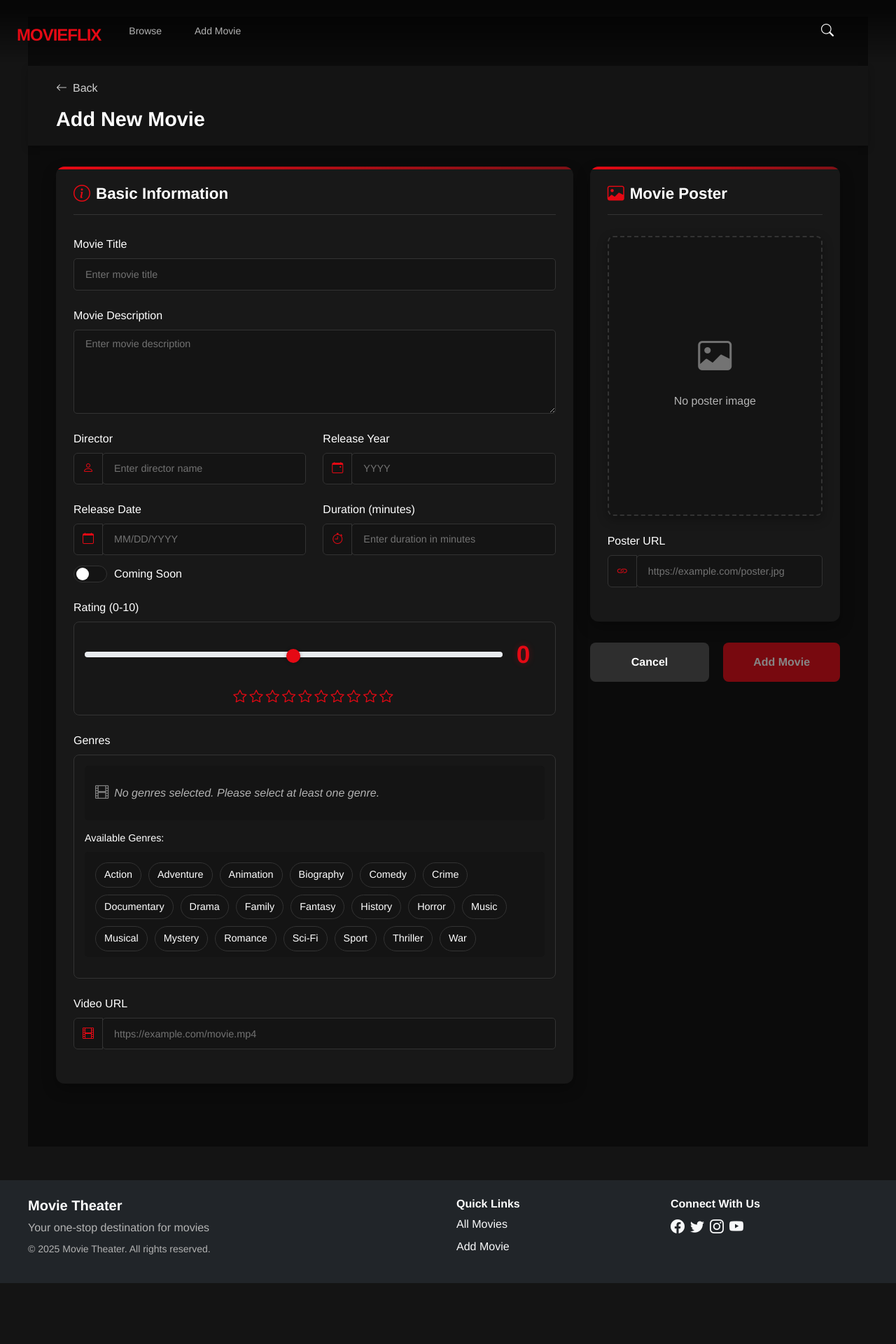
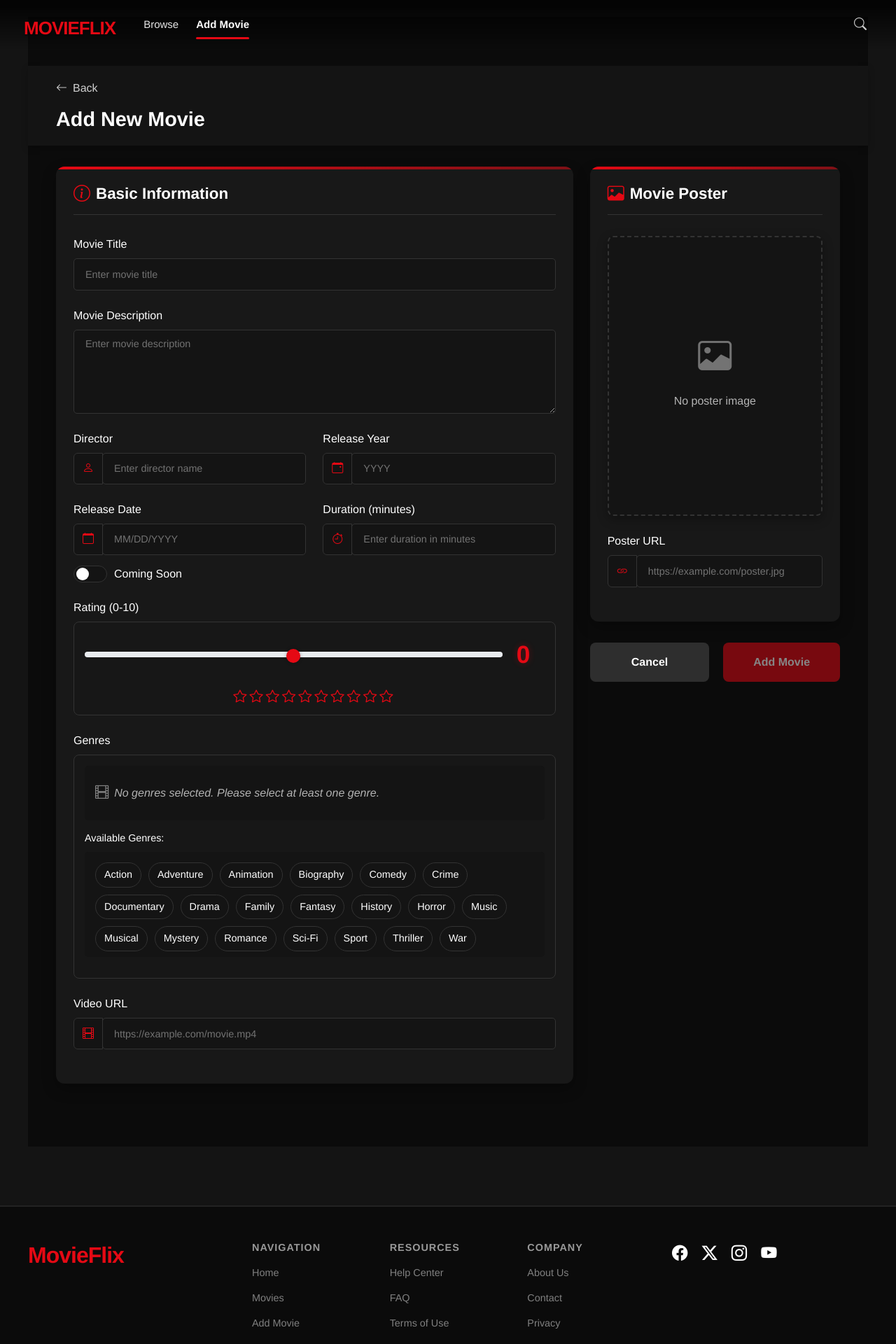
Before and after one commit to ruxeyy04/movie-platform-management, an Angular app in the folder frontend/: page /movies/new in a window 1280 px wide. Shown: the top 1920 px of the page at 70% size. Before the commit the page ends 1833 px from the top, so only its background shows below. Built offline with nearby package versions, Linux system fonts and the light colour scheme.

Commit message:
Updated layout on header and footer

```diff
--- a/frontend/src/app/shared/footer/footer.component.css
+++ b/frontend/src/app/shared/footer/footer.component.css
@@ -20,3 +20,129 @@ footer li {
 footer a:hover {
   text-decoration: underline !important;
 }
+
+.netflix-footer {
+  background-color: var(--bg-darker);
+  color: var(--text-muted);
+  padding: 50px 0 30px;
+  margin-top: 60px;
+  border-top: 2px solid #222;
+}
+
+.footer-content {
+  display: grid;
+  grid-template-columns: 1fr;
+  gap: 40px;
+  margin-bottom: 40px;
+}
+
+@media (min-width: 768px) {
+  .footer-content {
+    grid-template-columns: 1fr 2fr 1fr;
+    align-items: flex-start;
+  }
+}
+
+.footer-logo h2 {
+  font-size: 2rem;
+  font-weight: bold;
+  margin: 0;
+  color: var(--primary-color);
+  letter-spacing: -1px;
+}
+
+.footer-links {
+  display: grid;
+  grid-template-columns: repeat(auto-fit, minmax(150px, 1fr));
+  gap: 30px;
+}
+
+.footer-links-column h5 {
+  color: #999;
+  font-size: 0.9rem;
+  font-weight: 600;
+  margin-bottom: 15px;
+  text-transform: uppercase;
+  letter-spacing: 1px;
+}
+
+.footer-links-column ul {
+  list-style-type: none;
+  padding: 0;
+  margin: 0;
+}
+
+.footer-links-column li {
+  margin-bottom: 12px;
+}
+
+.footer-links-column a {
+  color: #808080;
+  text-decoration: none;
+  font-size: 0.9rem;
+  transition: color 0.2s;
+}
+
+.footer-links-column a:hover {
+  color: var(--text-light);
+  text-decoration: underline;
+}
+
+.social-links {
+  display: flex;
+  gap: 20px;
+}
+
+.social-links a {
+  color: var(--text-light);
+  font-size: 1.4rem;
+  transition: transform 0.2s, color 0.2s;
+}
+
+.social-links a:hover {
+  color: var(--primary-color);
+  transform: translateY(-3px);
+}
+
+.footer-bottom {
+  display: flex;
+  flex-direction: column;
+  gap: 20px;
+  padding-top: 30px;
+  border-top: 1px solid #333;
+}
+
+@media (min-width: 768px) {
+  .footer-bottom {
+    flex-direction: row;
+    justify-content: space-between;
+    align-items: center;
+  }
+}
+
+.copyright {
+  font-size: 0.85rem;
+}
+
+.language-selector {
+  display: inline-flex;
+  align-items: center;
+  padding: 8px 12px;
+  border: 1px solid #666;
+  border-radius: 3px;
+  cursor: pointer;
+  transition: background-color 0.2s;
+}
+
+.language-selector:hover {
+  background-color: rgba(255, 255, 255, 0.05);
+}
+
+.language-selector i:first-child {
+  margin-right: 8px;
+}
+
+.language-selector i:last-child {
+  margin-left: 8px;
+  font-size: 0.7rem;
+}
--- a/frontend/src/app/shared/footer/footer.component.html
+++ b/frontend/src/app/shared/footer/footer.component.html
@@ -1,25 +1,53 @@
-<footer class="bg-dark text-white py-4 mt-4">
+<footer class="netflix-footer">
     <div class="container">
-        <div class="row">
-            <div class="col-md-6 mb-3 mb-md-0">
-                <h5>Movie Theater</h5>
-                <p class="text-muted mb-2">Your one-stop destination for movies</p>
-                <p class="small text-muted mb-0">&copy; {{ currentYear }} Movie Theater. All rights reserved.</p>
+        <div class="footer-content">
+            <div class="footer-logo">
+                <h2>MovieFlix</h2>
             </div>
-            <div class="col-md-3 mb-3 mb-md-0">
-                <h6>Quick Links</h6>
-                <ul class="list-unstyled">
-                    <li><a routerLink="/movies" class="text-decoration-none text-light">All Movies</a></li>
-                    <li><a routerLink="/movies/new" class="text-decoration-none text-light">Add Movie</a></li>
-                </ul>
+            <div class="footer-links">
+                <div class="footer-links-column">
+                    <h5>Navigation</h5>
+                    <ul>
+                        <li><a routerLink="/movies">Home</a></li>
+                        <li><a routerLink="/movies">Movies</a></li>
+                        <li><a routerLink="/movies/new">Add Movie</a></li>
+                    </ul>
+                </div>
+                <div class="footer-links-column">
+                    <h5>Resources</h5>
+                    <ul>
+                        <li><a href="#">Help Center</a></li>
+                        <li><a href="#">FAQ</a></li>
+                        <li><a href="#">Terms of Use</a></li>
+                    </ul>
+                </div>
+                <div class="footer-links-column">
+                    <h5>Company</h5>
+                    <ul>
+                        <li><a href="#">About Us</a></li>
+                        <li><a href="#">Contact</a></li>
+                        <li><a href="#">Privacy</a></li>
+                    </ul>
+                </div>
             </div>
-            <div class="col-md-3">
-                <h6>Connect With Us</h6>
+            <div class="footer-social">
                 <div class="social-links">
-                    <a href="#" class="text-light me-2"><i class="bi bi-facebook"></i></a>
-                    <a href="#" class="text-light me-2"><i class="bi bi-twitter"></i></a>
-                    <a href="#" class="text-light me-2"><i class="bi bi-instagram"></i></a>
-                    <a href="#" class="text-light"><i class="bi bi-youtube"></i></a>
+                    <a href="#" aria-label="Facebook"><i class="bi bi-facebook"></i></a>
+                    <a href="#" aria-label="Twitter"><i class="bi bi-twitter-x"></i></a>
+                    <a href="#" aria-label="Instagram"><i class="bi bi-instagram"></i></a>
+                    <a href="#" aria-label="YouTube"><i class="bi bi-youtube"></i></a>
+                </div>
+            </div>
+        </div>
+        <div class="footer-bottom">
+            <div class="copyright">
+                &copy; {{ currentYear }} MovieFlix - Made by Ruxe - Netflix-Inspired Theme.
+            </div>
+            <div class="footer-language">
+                <div class="language-selector">
+                    <i class="bi bi-globe"></i>
+                    <span>English</span>
+                    <i class="bi bi-caret-down-fill"></i>
                 </div>
             </div>
         </div>
--- a/frontend/src/app/shared/header/header.component.css
+++ b/frontend/src/app/shared/header/header.component.css
@@ -1,40 +1,129 @@
 .netflix-header {
-  background-color: transparent;
+  background-color: rgba(0, 0, 0, 0);
   background-image: linear-gradient(
     to bottom,
-    rgba(0, 0, 0, 0.7) 10%,
-    transparent
+    rgba(0, 0, 0, 0.8) 10%,
+    rgba(0, 0, 0, 0)
   );
   position: fixed;
   top: 0;
   width: 100%;
-  z-index: 1000; /* Ensure this is higher than other components */
-  padding: 20px 0;
-  transition: background-color 0.3s ease;
+  z-index: 1000;
+  padding: 0;
+  transition: all 0.3s ease;
+  height: 70px;
+  display: flex;
+  align-items: center;
 }
 
-/* Make header more visible when scrolled */
+/* Make header solid when scrolled */
 .netflix-header.scrolled {
   background-color: var(--bg-darker);
+  box-shadow: 0 3px 10px rgba(0, 0, 0, 0.5);
+}
+
+.netflix-header-content {
+  display: flex;
+  justify-content: space-between;
+  align-items: center;
+  width: 100%;
+  padding: 0 10px;
+}
+
+.netflix-header-left {
+  display: flex;
+  align-items: center;
+}
+
+.netflix-header-right {
+  display: flex;
+  align-items: center;
+  gap: 20px;
+}
+
+.netflix-logo {
+  margin: 0;
+  padding: 0;
 }
 
 .netflix-logo-text {
   color: var(--primary-color);
-  font-size: 24px;
+  font-size: 26px;
   font-weight: 900;
   letter-spacing: -1px;
+  text-shadow: 0 2px 4px rgba(0, 0, 0, 0.5);
+  transition: all 0.2s ease;
+}
+
+.netflix-logo-text:hover {
+  transform: scale(1.05);
+  text-shadow: 0 4px 8px rgba(229, 9, 20, 0.3);
+}
+
+.main-nav {
+  margin-left: 40px;
+}
+
+.nav-list {
+  display: flex;
+  list-style: none;
+  margin: 0;
+  padding: 0;
+  gap: 25px;
+}
+
+.nav-item {
+  position: relative;
 }
 
 .nav-link {
-  color: var(--text-light);
-  font-size: 14px;
-  margin-right: 15px;
-  transition: color 0.2s;
+  color: #e5e5e5;
+  font-size: 15px;
+  text-decoration: none;
+  transition: color 0.2s, transform 0.2s;
+  font-weight: 500;
+  padding: 5px 0;
+  display: inline-block;
 }
 
-.nav-link:hover,
+.nav-link:hover {
+  color: var(--text-light);
+  transform: translateY(-1px);
+}
+
 .nav-link.active {
-  color: var(--text-muted);
+  color: #ffffff;
+  font-weight: 600;
+}
+
+.nav-link.active::after {
+  content: '';
+  position: absolute;
+  bottom: -5px;
+  left: 0;
+  width: 100%;
+  height: 3px;
+  background-color: var(--primary-color);
+  border-radius: 2px;
+  transform: scaleX(1);
+  transition: transform 0.3s ease;
+}
+
+.nav-link:not(.active)::after {
+  content: '';
+  position: absolute;
+  bottom: -5px;
+  left: 0;
+  width: 100%;
+  height: 3px;
+  background-color: var(--primary-color);
+  border-radius: 2px;
+  transform: scaleX(0);
+  transition: transform 0.3s ease;
+}
+
+.nav-link:hover::after {
+  transform: scaleX(0.6);
 }
 
 .search-container {
@@ -51,47 +140,72 @@
   border: none;
   color: var(--text-light);
   font-size: 18px;
-  padding: 5px;
+  padding: 8px;
   cursor: pointer;
+  transition: all 0.2s ease;
+  opacity: 0.8;
+}
+
+.search-toggle:hover {
+  opacity: 1;
+  transform: scale(1.1);
 }
 
 .search-input {
   background-color: rgba(0, 0, 0, 0.75);
-  border: 1px solid var(--text-muted);
+  border: 1px solid rgba(255, 255, 255, 0.2);
   color: var(--text-light);
   border-radius: 3px;
-  padding: 7px 32px 7px 10px;
+  padding: 8px 32px 8px 12px;
   font-size: 14px;
   width: 0;
   opacity: 0;
-  transition: width 0.3s, opacity 0.3s;
+  transition: all 0.3s ease;
+  position: absolute;
+  right: 25px;
 }
 
 .search-input.active {
   width: 250px;
   opacity: 1;
+  margin-right: 15px;
 }
+
+.search-input:focus {
+  outline: none;
+  border-color: var(--primary-color);
+  box-shadow: 0 0 0 2px rgba(229, 9, 20, 0.2);
+}
+
+
 
 .netflix-menu-button {
   background: transparent;
   border: none;
   color: var(--text-light);
   font-size: 24px;
-  padding: 0;
+  padding: 5px;
+  transition: all 0.2s;
 }
 
+.netflix-menu-button:hover {
+  transform: scale(1.1);
+}
+
+/* Mobile Menu Styling */
 .netflix-mobile-menu {
   position: fixed;
   top: 70px;
   left: 0;
   width: 100%;
-  background-color: var(--bg-darker);
-  padding: 20px;
+  background-color: rgba(0, 0, 0, 0.95);
+  padding: 25px;
   z-index: 999;
-  transform: translateY(-100%);
+  transform: translateY(-10px);
   opacity: 0;
-  transition: transform 0.3s, opacity 0.3s;
+  transition: all 0.3s ease;
   visibility: hidden;
+  box-shadow: 0 5px 15px rgba(0, 0, 0, 0.5);
 }
 
 .netflix-mobile-menu.active {
@@ -100,21 +214,81 @@
   visibility: visible;
 }
 
-.netflix-mobile-menu .nav-link {
+.mobile-nav-list {
+  list-style: none;
+  margin: 0;
+  padding: 0;
+}
+
+.mobile-nav-item {
+  margin-bottom: 15px;
+}
+
+.mobile-nav-link {
+  display: block;
+  color: var(--text-light);
   font-size: 16px;
   padding: 12px 0;
-  margin: 0;
-  border-bottom: 1px solid var(--border-color);
+  text-decoration: none;
+  border-bottom: 1px solid rgba(255, 255, 255, 0.1);
+  transition: all 0.2s ease;
 }
 
-.mobile-search {
-  margin-top: 15px;
+.mobile-nav-link.active {
+  color: var(--primary-color);
+  font-weight: 500;
 }
 
+.mobile-nav-link:hover {
+  padding-left: 5px;
+  color: var(--primary-color);
+}
+
+.mobile-search-form {
+  display: flex;
+  margin-top: 20px;
+  gap: 10px;
+}
+
+.mobile-search-form .form-control {
+  background-color: rgba(255, 255, 255, 0.1);
+  border: 1px solid rgba(255, 255, 255, 0.2);
+  color: var(--text-light);
+  padding: 10px 15px;
+}
+
+.mobile-search-form .form-control:focus {
+  outline: none;
+  border-color: var(--primary-color);
+  box-shadow: 0 0 0 2px rgba(229, 9, 20, 0.2);
+  background-color: rgba(255, 255, 255, 0.15);
+}
+
+.mobile-search-button {
+  background-color: var(--primary-color);
+  color: white;
+  border: none;
+  border-radius: 4px;
+  width: 40px;
+  display: flex;
+  align-items: center;
+  justify-content: center;
+  font-size: 18px;
+  transition: all 0.2s ease;
+}
+
+.mobile-search-button:hover {
+  background-color: var(--primary-hover);
+  transform: scale(1.05);
+}
+
+/* Responsive adjustments */
 @media (max-width: 768px) {
   .netflix-logo-text {
-    font-size: 20px;
+    font-size: 22px;
   }
+
+
 }
 
 .cursor-pointer {
--- a/frontend/src/app/shared/header/header.component.html
+++ b/frontend/src/app/shared/header/header.component.html
@@ -1,33 +1,40 @@
-<header class="netflix-header">
+<header class="netflix-header" [class.scrolled]="isScrolled">
     <div class="container-fluid px-4">
-        <div class="d-flex justify-content-between align-items-center">
-            <div class="d-flex align-items-center">
-                <h1 class="netflix-logo m-0">
+        <div class="netflix-header-content">
+            <!-- Logo and Navigation -->
+            <div class="netflix-header-left">
+                <h1 class="netflix-logo">
                     <a (click)="goToHome()" class="text-decoration-none cursor-pointer">
                         <span class="netflix-logo-text">MOVIEFLIX</span>
                     </a>
                 </h1>
 
-                <nav class="main-nav d-none d-md-flex ms-4">
-                    <ul class="nav">
+                <nav class="main-nav d-none d-md-flex">
+                    <ul class="nav-list">
                         <li class="nav-item">
-                            <a class="nav-link" routerLink="/movies" routerLinkActive="active">Browse</a>
+                            <a class="nav-link" [routerLink]="['/movies']" [routerLinkActiveOptions]="{exact: true}"
+                                routerLinkActive="active">
+                                Browse
+                            </a>
                         </li>
                         <li class="nav-item">
-                            <a class="nav-link" routerLink="/movies/new" routerLinkActive="active">Add Movie</a>
+                            <a class="nav-link" [routerLink]="['/movies/new']" routerLinkActive="active">
+                                Add Movie
+                            </a>
                         </li>
                     </ul>
                 </nav>
             </div>
 
-            <div class="d-flex align-items-center">
-                <div class="search-container me-3">
+            <!-- Search and Menu -->
+            <div class="netflix-header-right">
+                <div class="search-container">
                     <form (submit)="handleSearch($event)" class="search-form">
                         <button type="button" class="search-toggle" (click)="toggleSearch()">
                             <i class="bi bi-search"></i>
                         </button>
                         <input type="search" class="search-input" [class.active]="searchActive"
-                            placeholder="Titles, people, genres" [formControl]="searchControl">
+                            placeholder="Search titles, genres..." [formControl]="searchControl">
                     </form>
                 </div>
 
@@ -39,22 +46,24 @@
 
         <!-- Mobile Menu -->
         <div class="netflix-mobile-menu" [class.active]="showMobileMenu">
-            <ul class="nav flex-column">
-                <li class="nav-item">
-                    <a class="nav-link" routerLink="/movies" routerLinkActive="active" (click)="toggleMobileMenu()">
+            <ul class="mobile-nav-list">
+                <li class="mobile-nav-item">
+                    <a class="mobile-nav-link" [routerLink]="['/movies']" [routerLinkActiveOptions]="{exact: true}"
+                        routerLinkActive="active" (click)="toggleMobileMenu()">
                         <i class="bi bi-collection-play me-2"></i>Browse Movies
                     </a>
                 </li>
-                <li class="nav-item">
-                    <a class="nav-link" routerLink="/movies/new" routerLinkActive="active" (click)="toggleMobileMenu()">
+                <li class="mobile-nav-item">
+                    <a class="mobile-nav-link" [routerLink]="['/movies/new']" routerLinkActive="active"
+                        (click)="toggleMobileMenu()">
                         <i class="bi bi-plus-circle me-2"></i>Add Movie
                     </a>
                 </li>
-                <li class="nav-item mt-3">
-                    <form (submit)="handleSearch($event)" class="d-flex mobile-search">
+                <li class="mobile-nav-item">
+                    <form (submit)="handleSearch($event)" class="mobile-search-form">
                         <input type="search" class="form-control" placeholder="Search movies..."
                             [formControl]="searchControl">
-                        <button type="submit" class="btn btn-primary ms-2">
+                        <button type="submit" class="mobile-search-button">
                             <i class="bi bi-search"></i>
                         </button>
                     </form>
--- a/frontend/src/app/shared/header/header.component.ts
+++ b/frontend/src/app/shared/header/header.component.ts
@@ -1,4 +1,4 @@
-import { Component, OnInit, OnDestroy, Inject, PLATFORM_ID } from '@angular/core';
+import { Component, OnInit, OnDestroy, Inject, PLATFORM_ID, HostListener } from '@angular/core';
 import { Router, RouterLink, RouterLinkActive } from '@angular/router';
 import { FormControl, ReactiveFormsModule } from '@angular/forms';
 import { debounceTime, distinctUntilChanged } from 'rxjs/operators';
@@ -12,11 +12,12 @@ import { CommonModule, isPlatformBrowser } from '@angular/common';
   imports: [CommonModule, RouterLink, RouterLinkActive, ReactiveFormsModule]
 })
 export class HeaderComponent implements OnInit, OnDestroy {
-  title = 'Movie Theater';
+  title = 'MovieFlix';
   searchControl = new FormControl('');
   searchActive = false;
   showMobileMenu = false;
   isBrowser: boolean;
+  isScrolled = false;
 
   constructor(@Inject(PLATFORM_ID) private platformId: object, private router: Router) {
     // Check if running in the browser
@@ -24,9 +25,7 @@ export class HeaderComponent implements OnInit, OnDestroy {
   }
 
   ngOnInit(): void {
-    if (this.isBrowser) {
-      window.addEventListener('scroll', this.onWindowScroll.bind(this));
-    }
+    this.onWindowScroll();
 
     this.searchControl.valueChanges
       .pipe(
@@ -40,9 +39,7 @@ export class HeaderComponent implements OnInit, OnDestroy {
   }
 
   ngOnDestroy(): void {
-    if (this.isBrowser) {
-      window.removeEventListener('scroll', this.onWindowScroll.bind(this));
-    }
+    // No need for explicit event handler cleanup with @HostListener
   }
 
   toggleSearch(): void {
@@ -53,17 +50,11 @@ export class HeaderComponent implements OnInit, OnDestroy {
     this.showMobileMenu = !this.showMobileMenu;
   }
 
+  @HostListener('window:scroll')
   onWindowScroll(): void {
     if (!this.isBrowser) return;
 
-    const header = document.querySelector('.netflix-header');
-    if (header) {
-      if (window.scrollY > 50) {
-        header.classList.add('scrolled');
-      } else {
-        header.classList.remove('scrolled');
-      }
-    }
+    this.isScrolled = window.scrollY > 20;
   }
 
   handleSearch(event: Event): void {
@@ -71,8 +62,15 @@ export class HeaderComponent implements OnInit, OnDestroy {
     const query = this.searchControl.value;
     console.log('Search submitted:', query);
     // Implement search functionality here
+
+    if (query) {
+      // Navigate to search results or filter current view
+      this.searchActive = false;
+    }
   }
+
   goToHome(): void {
     this.router.navigate(['/']);
+    this.showMobileMenu = false;
   }
 }
```
